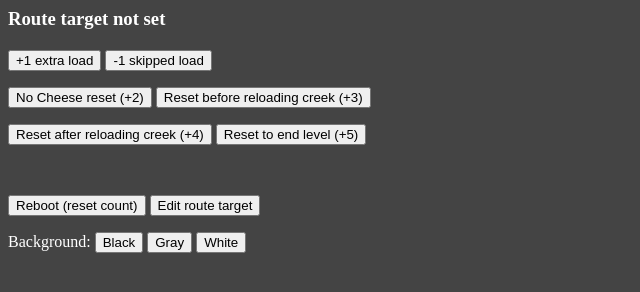
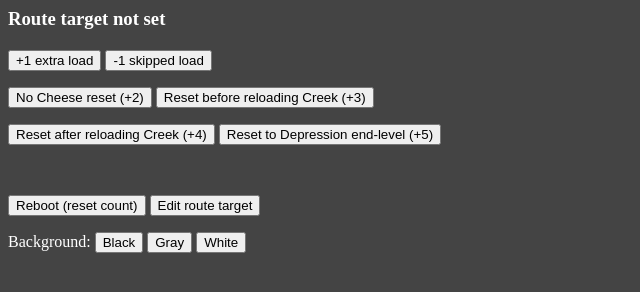
Before and after one commit to skyweiss/MindySkip, a plain HTML site: page index.html in a window 1280 px wide. Shown: the whole page, without its empty margins (0-640 px from the left). Drawn offline with Linux system fonts and the light colour scheme.

Commit message:
Update index.html

```diff
--- a/index.html
+++ b/index.html
@@ -18,11 +18,11 @@
 		</p>
 		<p>
 			<button onclick="addLoad(2)">No Cheese reset (+2)</button>
-			<button onclick="addLoad(3)">Reset before reloading creek (+3)</button>
+			<button onclick="addLoad(3)">Reset before reloading Creek (+3)</button>
 		</p>
 		<p>
-			<button onclick="addLoad(4)">Reset after reloading creek (+4)</button>
-			<button onclick="addLoad(5)">Reset to end level (+5)</button>
+			<button onclick="addLoad(4)">Reset after reloading Creek (+4)</button>
+			<button onclick="addLoad(5)">Reset to Depression end-level (+5)</button>
 		</p>
 		<br />
 		<p>
```
